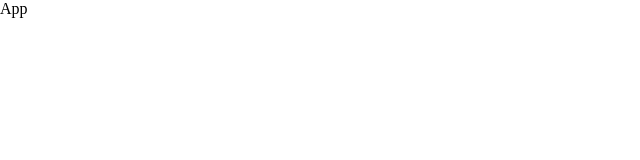
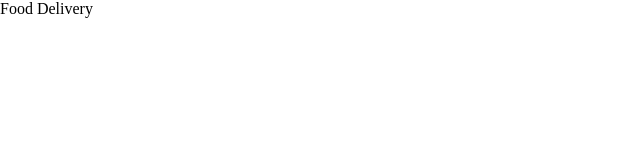
Before and after one commit to glen654/food-delivery, a React (Vite) app in the folder food-delivery-front-end/: page / in a window 1280 px wide. Shown: the top 160 px of the page, without its empty margins (0-640 px from the left). Built offline with nearby package versions, Linux system fonts and the light colour scheme.

Commit message:
minor change in app.jsx

```diff
--- a/food-delivery-front-end/src/App.jsx
+++ b/food-delivery-front-end/src/App.jsx
@@ -2,7 +2,7 @@ import React from 'react'
 
 const App = () => {
   return (
-    <div>App</div>
+    <div>Food Delivery</div>
   )
 }
 
```
